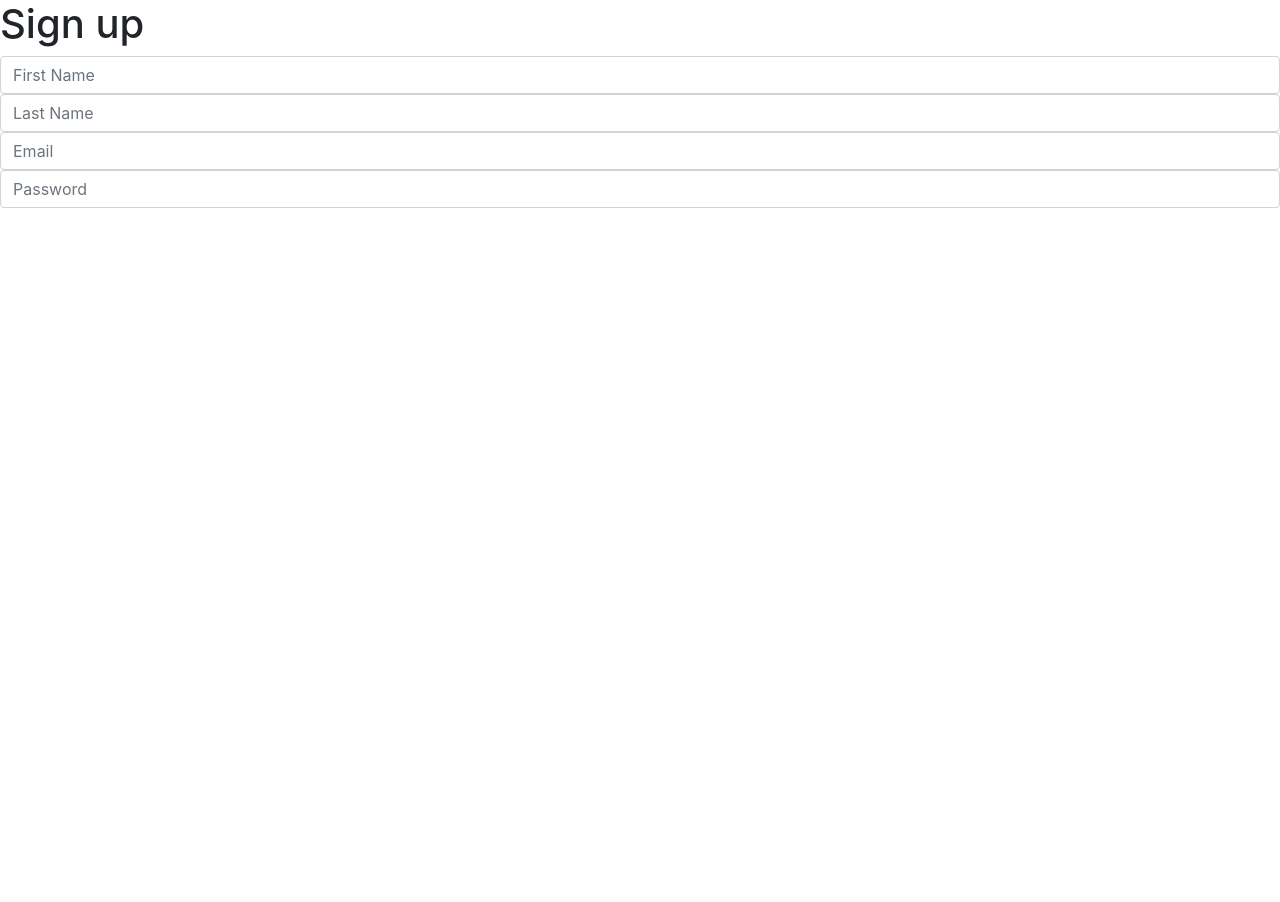
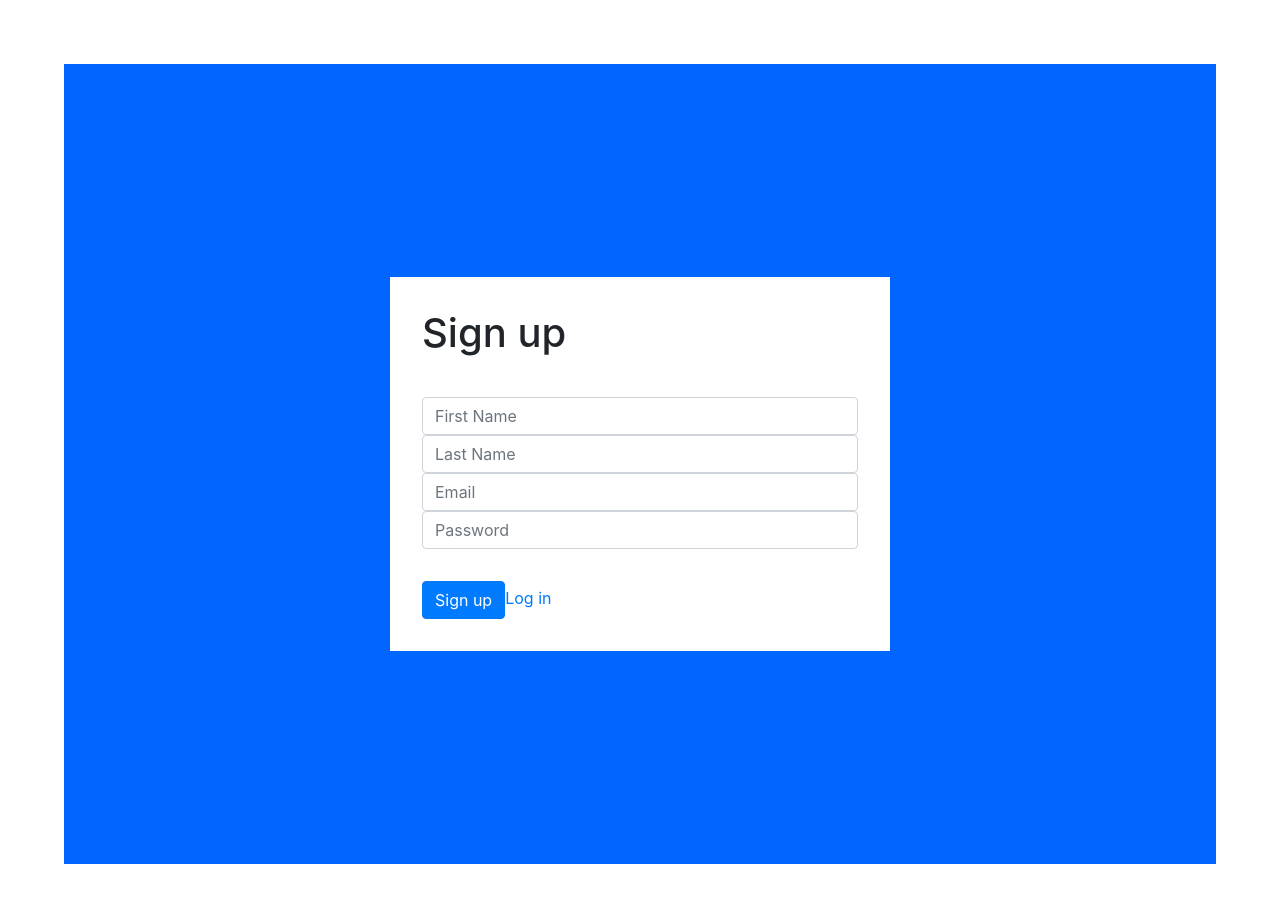
Before and after one commit to Jihro-Abendano/crud, a React (Create React App) app: page /signup in a window 1280 px wide. Shown: the top 902 px of the page. Before the commit the page ends 800 px from the top, so only its background shows below. Built offline with nearby package versions, Linux system fonts and the light colour scheme.

Commit message:
Signup page

```diff
--- a/package.json
+++ b/package.json
@@ -7,6 +7,7 @@
     "@testing-library/jest-dom": "^6.6.3",
     "@testing-library/react": "^16.3.0",
     "@testing-library/user-event": "^13.5.0",
+    "axios": "^1.9.0",
     "bootstrap": "^4.6.2",
     "react": "^19.1.0",
     "react-dom": "^19.1.0",
--- a/src/modules/landing/LandingLogin.js
+++ b/src/modules/landing/LandingLogin.js
@@ -9,9 +9,9 @@ const LandingLogin = () => {
       <div className={styles["login-container"]}>
         <div className={styles["login-container-placeholder"]}></div>
         <div className={styles["login-container-form"]}>
-          <div className={styles["login-container-form-text"]}>
+          <h1 className={styles["login-container-form-text"]}>
             Login to your account
-          </div>
+          </h1>
           <Form>
             <Input
               type="email"
@@ -31,7 +31,7 @@ const LandingLogin = () => {
             <Button type="submit" color="primary">
               Login
             </Button>
-            <a href="/" className={styles["login-container-create"]}>
+            <a href="/signup" className={styles["login-container-create"]}>
               Create An Account
             </a>
           </div>
--- a/src/modules/landing/LandingLogin.module.scss
+++ b/src/modules/landing/LandingLogin.module.scss
@@ -7,17 +7,17 @@
   margin: 4rem;
   border-radius: 15px;
 
-  .login-container {
+  &-container {
     display: flex;
     background-color: white;
 
     border-radius: 8px;
-    box-shadow: 0 4px 10px rgba(0, 0, 0, 0.1);
+
     width: 800px;
 
     &-placeholder {
-      width: 30%;
-      height: 22rem;
+      width: 50%;
+      height: 24rem;
       background-color: grey;
     }
 
@@ -45,10 +45,11 @@
       }
 
       Button {
-        width: 100%;
+        width: 30%;
         padding: 0.75rem;
         font-size: 1rem;
         border-radius: 4px;
+        text-align: center;
       }
 
       &-create {
--- a/src/modules/signup/Signup.js
+++ b/src/modules/signup/Signup.js
@@ -1,19 +1,68 @@
-import React from "react";
+import { React, useState } from "react";
 import styles from "./Signup.module.scss";
 import { Form, Input, Button } from "reactstrap";
+import axios from "axios";
 
 const Signup = () => {
+  const [formData, setFormData] = useState({
+    firstName: "",
+    lastName: "",
+    email: "",
+    password: "",
+  });
+
+  const createUser = async (newUser) => {
+    try {
+      const response = await axios.post(
+        "https://react-testing-server.onrender.com/api/v1",
+        newUser
+      );
+    } catch (error) {
+      console.error("Error creating user: ", error);
+      throw error;
+    }
+  };
+
   return (
     <div className={styles["signup"]}>
       <div className={styles["signup-container"]}>
         <div className={styles["signup-container-form"]}>
           <h1 className={styles["signup-container-form-text"]}>Sign up</h1>
           <Form>
-            <Input type="text" name="firstname" placeholder="First Name" />
-            <Input type="text" name="lastname" placeholder="Last Name" />
-            <Input type="email" name="email" placeholder="Email" />
-            <Input type="password" name="password" placeholder="Password" />
+            <Input
+              type="text"
+              name="firstname"
+              placeholder="First Name"
+              value={formData.firstName}
+            />
+            <Input
+              type="text"
+              name="lastname"
+              placeholder="Last Name"
+              value={formData.lastName}
+            />
+            <Input
+              type="email"
+              name="email"
+              placeholder="Email"
+              value={formData.email}
+            />
+            <Input
+              type="password"
+              name="password"
+              placeholder="Password"
+              value={formData.password}
+            />
           </Form>
+
+          <div className={styles["signup-container-form-actions"]}>
+            <Button type="submit" color="primary">
+              Sign up
+            </Button>
+            <a href="/" className={styles["signup-container-form-create"]}>
+              Log in
+            </a>
+          </div>
         </div>
       </div>
     </div>
--- a/src/modules/signup/Signup.module.scss
+++ b/src/modules/signup/Signup.module.scss
@@ -1,2 +1,24 @@
 .signup {
+  height: 100vh;
+  display: flex;
+  justify-content: center;
+  align-items: center;
+  background-color: #0066ff;
+  margin: 4rem;
+
+  &-container {
+    display: flex;
+    background-color: white;
+    justify-content: center;
+    align-items: center;
+    width: 500px;
+
+    &-form {
+      width: 100%;
+      display: flex;
+      flex-direction: column;
+      padding: 2rem;
+      gap: 2rem;
+    }
+  }
 }
```
Also changed, not shown: 1 other file (tests, documents, lock files or other folders).
